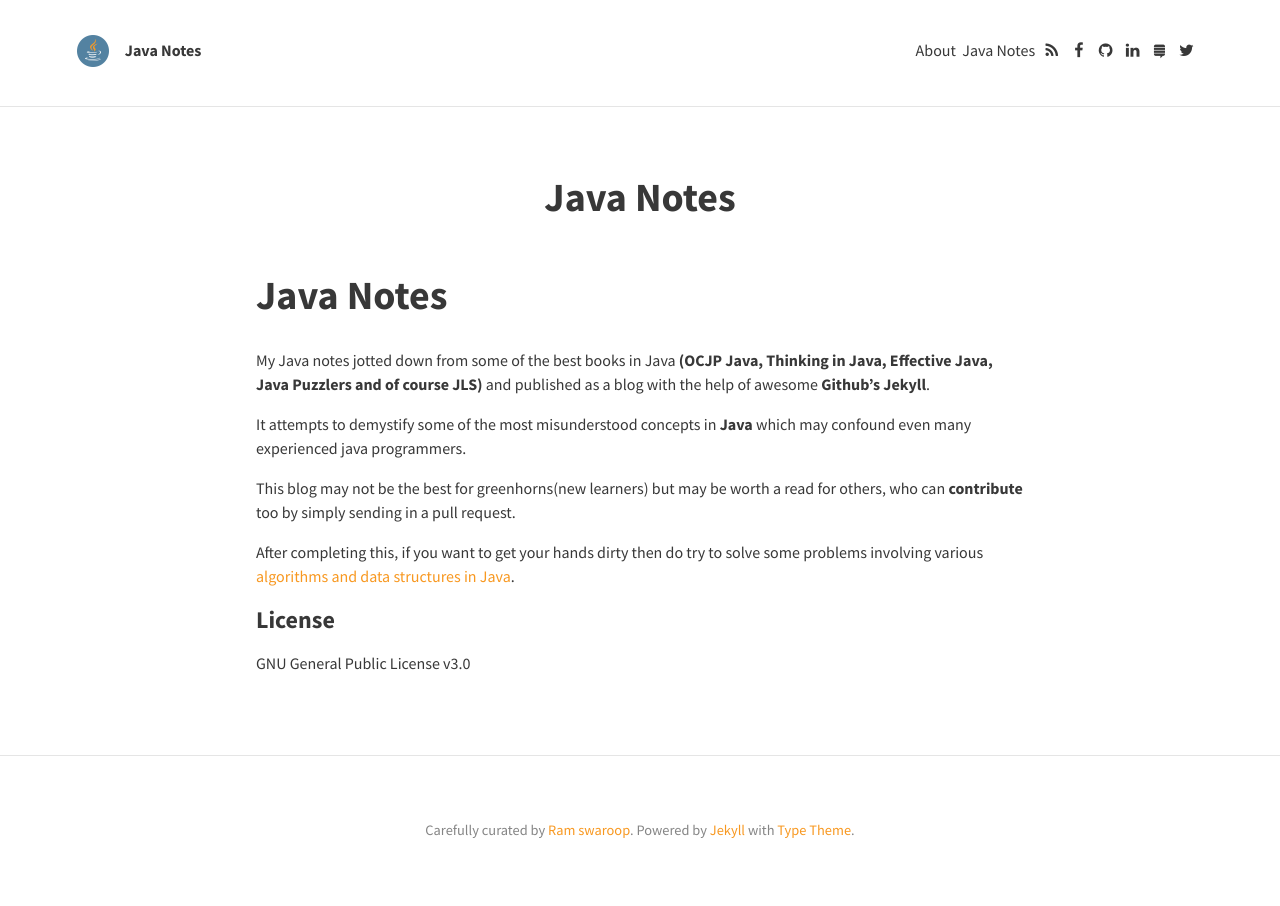
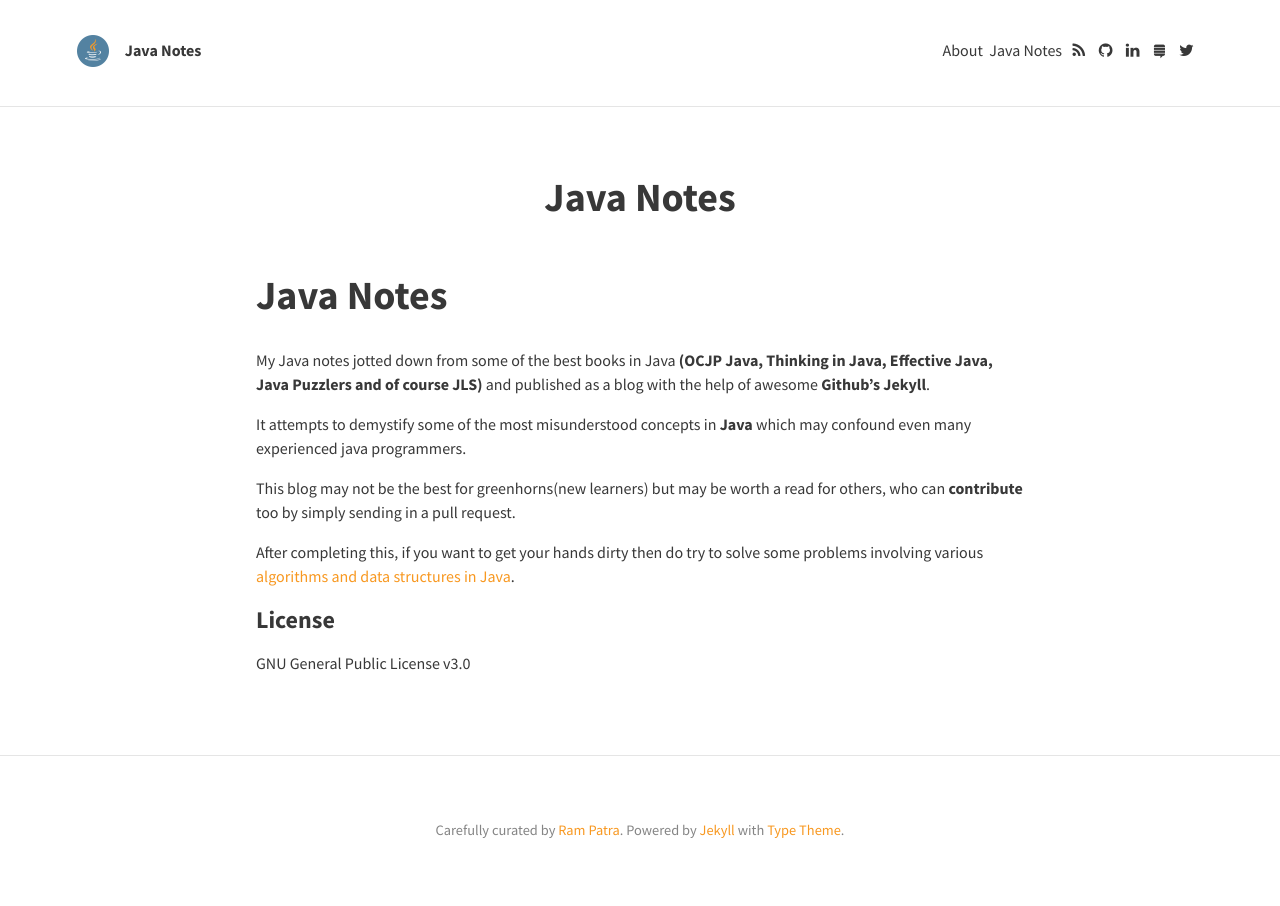
Before and after one commit to rampatra/JavaNotes, a Jekyll site: the page built from README.md, in a window 1280 px wide. Built offline with Jekyll 4.4.1, drawn with Linux system fonts in a browser that asks for light colours; nearby versions of some CDN libraries; our own code applies the rules of GitHub Pages for plain Markdown files; comment, search, counter and statistics services are not loaded.

Commit message:
Update _config.yml

```diff
--- a/_config.yml
+++ b/_config.yml
@@ -1,6 +1,6 @@
 # SITE CONFIGURATION
 baseurl: "" # the subpath of your site, e.g. /blog/
-url: "http://java.ramswaroop.me" # the base hostname & protocol for your site
+url: "http://java.rampatra.com" # the base hostname & protocol for your site
 
 # THEME-SPECIFIC CONFIGURATION
 theme_settings:
@@ -18,7 +18,7 @@
 
 #  header_text_feature_image:
   footer_text: >
-   Carefully curated by <a href="http://www.ramswaroop.me">Ram swaroop</a>. Powered by <a href="http://jekyllrb.com">Jekyll</a> with <a href="https://rohanchandra.github.io/project/type/">Type Theme</a>.
+   Carefully curated by <a href="http://www.rampatra.com">Ram Patra</a>. Powered by <a href="http://jekyllrb.com">Jekyll</a> with <a href="https://rohanchandra.github.io/project/type/">Type Theme</a>.
 
   # Icons
   rss: true
@@ -26,19 +26,19 @@
   behance:
   bitbucket:
   dribbble:
-  facebook: "ramswaroop"
+  facebook:
   flickr:
-  github: "ramswaroop/java-concepts"
+  github: "rampatra/javanotes"
   google_plus:
   instagram:
-  linkedin: "https://in.linkedin.com/in/ramswarooppatra" # Full URL
+  linkedin: "https://in.linkedin.com/in/ram-patra" # Full URL
   pinterest:
   reddit:
   soundcloud:
-  stack_exchange: "http://stackexchange.com/users/1405987/ram-swaroop" # Full URL
+  stack_exchange: "http://stackexchange.com/users/1405987/ram-patra" # Full URL
   steam:
   tumblr:
-  twitter: "ramswarooppatra"
+  twitter: "ram__patra"
   wordpress:
   youtube:
 
```
